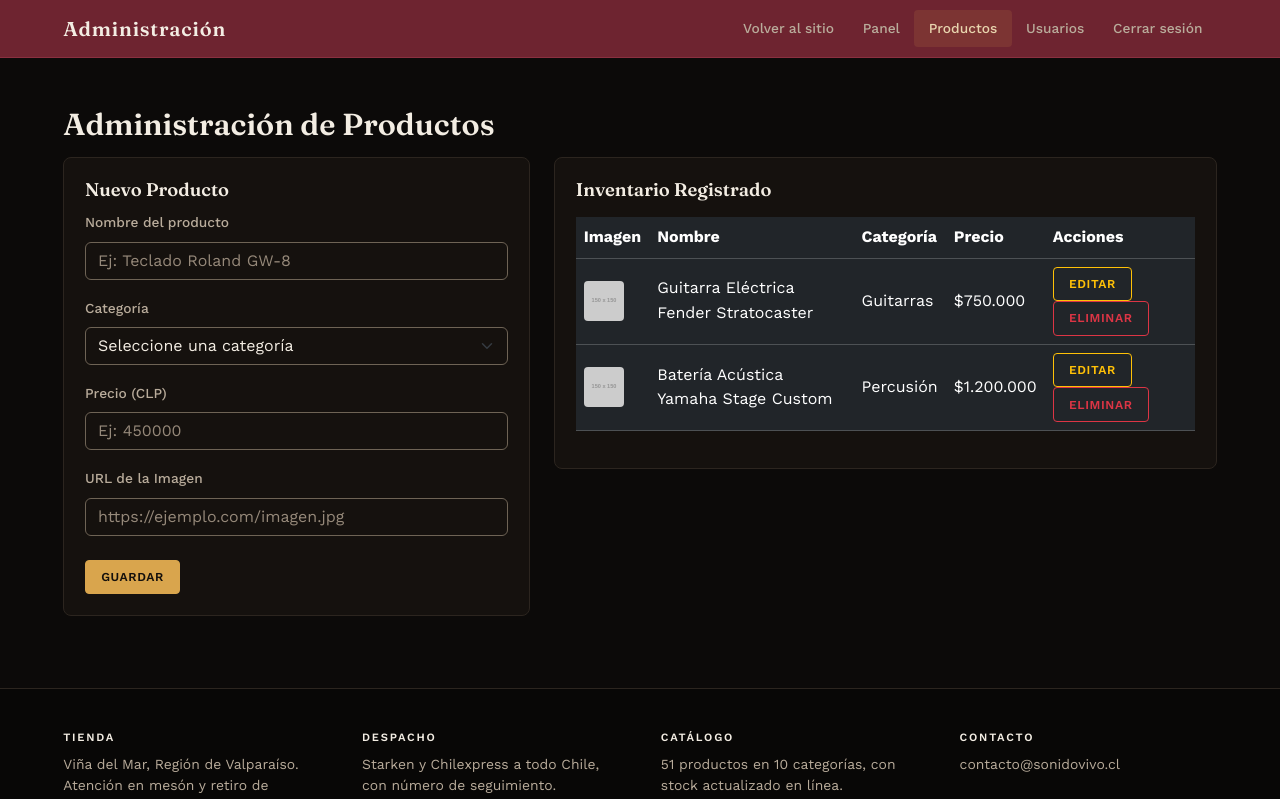
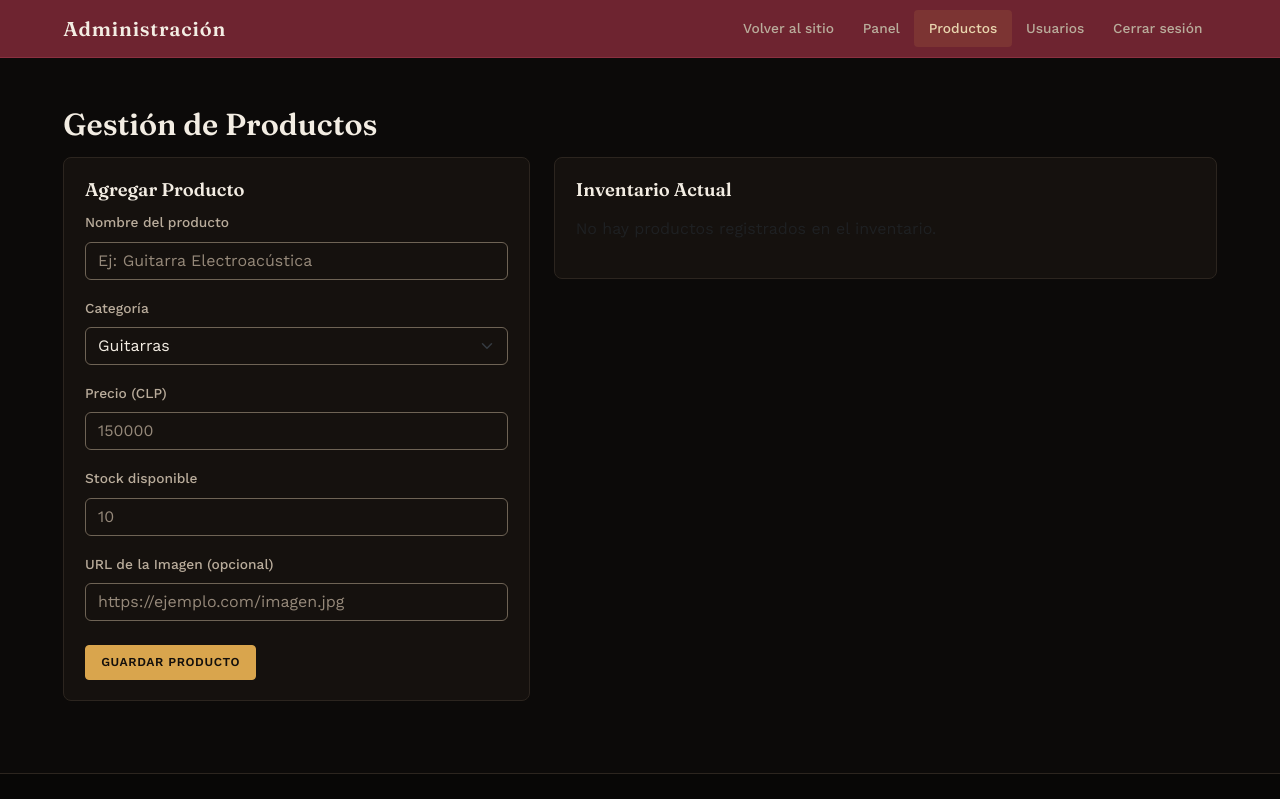
Before and after one commit to Si-Gon/sonido-vivo-2, a React (Vite) app: page /admin/productos in a window 1280 px wide. Shown: the top 799 px of the page. Built offline with nearby package versions, Linux system fonts and the light colour scheme.

Commit message:
refactor: Correccion panel de productos en sesion como administrador

```diff
--- a/src/Paginas/AdminProductos.tsx
+++ b/src/Paginas/AdminProductos.tsx
@@ -3,112 +3,81 @@ import CampoFormulario from "../Componentes/moleculas/CampoFormulario";
 import CampoSeleccion from "../Componentes/moleculas/CampoSeleccion";
 import Boton from "../Componentes/atomos/Boton";
 import Aviso from "../Componentes/atomos/Aviso";
-import { formatearPrecio } from "../utilidades/formato";
 
 interface Producto {
     id: number;
     nombre: string;
     categoria: string;
     precio: number;
+    stock: number;
     imagen: string;
 }
 
-const productosIniciales: Producto[] = [
-    {
-        id: 1,
-        nombre: "Guitarra Eléctrica Fender Stratocaster",
-        categoria: "Guitarras",
-        precio: 750000,
-        imagen: "https://via.placeholder.com/150"
-    },
-    {
-        id: 2,
-        nombre: "Batería Acústica Yamaha Stage Custom",
-        categoria: "Percusión",
-        precio: 1200000,
-        imagen: "https://via.placeholder.com/150"
-    }
-];
+const productosIniciales: Producto[] = [];
 
 function AdminProductos() {
     const [productos, setProductos] = useState<Producto[]>(productosIniciales);
-    const [idEditando, setIdEditando] = useState<number | null>(null);
     const [nombre, setNombre] = useState("");
-    const [categoria, setCategoria] = useState("");
+    const [categoria, setCategoria] = useState("Guitarras");
     const [precio, setPrecio] = useState("");
+    const [stock, setStock] = useState("");
     const [imagen, setImagen] = useState("");
     const [error, setError] = useState("");
     const [aviso, setAviso] = useState("");
 
-    const limpiarFormulario = () => {
-        setIdEditando(null);
-        setNombre("");
-        setCategoria("");
-        setPrecio("");
-        setImagen("");
-        setError("");
-    };
-
-    const handleEditar = (prod: Producto) => {
-        setIdEditando(prod.id);
-        setNombre(prod.nombre);
-        setCategoria(prod.categoria);
-        setPrecio(prod.precio.toString());
-        setImagen(prod.imagen);
-    };
-
-    const handleEliminar = (id: number) => {
-        setProductos(productos.filter((p) => p.id !== id));
-        setAviso("Producto eliminado correctamente.");
-    };
-
-    const handleSubmit = (e: React.FormEvent) => {
+    const handleCrearProducto = (e: React.FormEvent) => {
         e.preventDefault();
         setError("");
 
-        if (!nombre.trim() || !categoria || !precio || !imagen.trim()) {
-            setError("Todos los campos son obligatorios.");
+        if (!nombre.trim() || !categoria.trim() || !precio || !stock) {
+            setError("Todos los campos marcados son obligatorios.");
             return;
         }
 
         const precioNum = Number(precio);
+        const stockNum = Number(stock);
+
         if (isNaN(precioNum) || precioNum <= 0) {
-            setError("Ingrese un precio válido mayor a 0.");
+            setError("El precio debe ser un número positivo.");
             return;
         }
 
-        if (idEditando !== null) {
-            setProductos(
-                productos.map((p) =>
-                    p.id === idEditando
-                        ? { ...p, nombre, categoria, precio: precioNum, imagen }
-                        : p
-                )
-            );
-            setAviso("Producto actualizado con éxito.");
-        } else {
+        if (isNaN(stockNum) || stockNum < 0) {
+            setError("El stock no puede ser negativo.");
+            return;
+        }
+
         const nuevoProducto: Producto = {
             id: Date.now(),
             nombre,
             categoria,
             precio: precioNum,
-                imagen
+            stock: stockNum,
+            imagen: imagen.trim() || "https://via.placeholder.com/150"
         };
+
         setProductos([...productos, nuevoProducto]);
-            setAviso("Producto agregado con éxito.");
-        }
+        setAviso("Producto agregado exitosamente.");
+        setNombre("");
+        setCategoria("Guitarras");
+        setPrecio("");
+        setStock("");
+        setImagen("");
+    };
 
-        limpiarFormulario();
+    const eliminarProducto = (id: number) => {
+        setProductos(productos.filter((p) => p.id !== id));
+        setAviso("Producto eliminado del inventario.");
     };
 
     return (
         <section className="sv-seccion sv-seccion-ancha">
-            <h1>Administración de Productos</h1>
+            <h1>Gestión de Productos</h1>
 
             <div className="row g-4">
                 <div className="col-12 col-lg-5">
-                    <form className="sv-panel" onSubmit={handleSubmit}>
-                        <h3>{idEditando !== null ? "Editar Producto" : "Nuevo Producto"}</h3>
+                    <form className="sv-panel" onSubmit={handleCrearProducto}>
+                        <h3>Agregar Producto</h3>
 
                         {error && <p className="text-danger mb-3">{error}</p>}
 
@@ -117,7 +86,7 @@ function AdminProductos() {
                             tipo="text"
                             nombre="nombre"
                             valor={nombre}
-                            marcador="Ej: Teclado Roland GW-8"
+                            marcador="Ej: Guitarra Electroacústica"
                             alCambiar={setNombre}
                         />
 
@@ -126,12 +95,11 @@ function AdminProductos() {
                             nombre="categoria"
                             valor={categoria}
                             opciones={[
-                                { valor: "", etiqueta: "Seleccione una categoría" },
                                 { valor: "Guitarras", etiqueta: "Guitarras" },
                                 { valor: "Bajos", etiqueta: "Bajos" },
                                 { valor: "Teclados", etiqueta: "Teclados" },
-                                { valor: "Percusión", etiqueta: "Percusión" },
-                                { valor: "Audio", etiqueta: "Audio y Amplificadores" }
+                                { valor: "Baterías", etiqueta: "Baterías" },
+                                { valor: "Accesorios", etiqueta: "Accesorios" }
                             ]}
                             alCambiar={setCategoria}
                         />
@@ -141,12 +109,21 @@ function AdminProductos() {
                             tipo="number"
                             nombre="precio"
                             valor={precio}
-                            marcador="Ej: 450000"
+                            marcador="150000"
                             alCambiar={setPrecio}
                         />
 
                         <CampoFormulario
-                            etiqueta="URL de la Imagen"
+                            etiqueta="Stock disponible"
+                            tipo="number"
+                            nombre="stock"
+                            valor={stock}
+                            marcador="10"
+                            alCambiar={setStock}
+                        />
+
+                        <CampoFormulario
+                            etiqueta="URL de la Imagen (opcional)"
                             tipo="text"
                             nombre="imagen"
                             valor={imagen}
@@ -154,74 +131,50 @@ function AdminProductos() {
                             alCambiar={setImagen}
                         />
 
-                        <div className="d-flex gap-2 mt-4">
-                            <Boton texto={idEditando !== null ? "Actualizar" : "Guardar"} tipo="submit" />
-                            {idEditando !== null && (
-                                <button
-                                    type="button"
-                                    className="btn btn-outline-secondary"
-                                    onClick={limpiarFormulario}
-                                >
-                                    Cancelar
-                                </button>
-                            )}
+                        <div className="mt-4">
+                            <Boton texto="Guardar Producto" tipo="submit" />
                         </div>
                     </form>
                 </div>
 
                 <div className="col-12 col-lg-7">
                     <div className="sv-panel">
-                        <h3>Inventario Registrado</h3>
+                        <h3>Inventario Actual</h3>
+                        {productos.length === 0 ? (
+                            <p className="text-muted mt-3">No hay productos registrados en el inventario.</p>
+                        ) : (
                             <div className="table-responsive mt-3">
                                 <table className="table table-dark table-hover align-middle">
                                     <thead>
                                         <tr>
-                                        <th>Imagen</th>
-                                        <th>Nombre</th>
+                                            <th>Producto</th>
                                             <th>Categoría</th>
                                             <th>Precio</th>
-                                        <th>Acciones</th>
+                                            <th>Stock</th>
+                                            <th>Acción</th>
                                         </tr>
                                     </thead>
                                     <tbody>
                                         {productos.map((prod) => (
                                             <tr key={prod.id}>
-                                            <td>
-                                                <img
-                                                    src={prod.imagen}
-                                                    alt={prod.nombre}
-                                                    style={{ width: "40px", height: "40px", objectFit: "cover", borderRadius: "4px" }}
-                                                />
-                                            </td>
                                                 <td>{prod.nombre}</td>
                                                 <td>{prod.categoria}</td>
-                                            <td>{formatearPrecio(prod.precio)}</td>
+                                                <td>${prod.precio.toLocaleString("es-CL")}</td>
+                                                <td>{prod.stock}</td>
                                                 <td>
                                                     <button
-                                                    className="btn btn-sm btn-outline-warning me-2"
-                                                    onClick={() => handleEditar(prod)}
-                                                >
-                                                    Editar
-                                                </button>
-                                                <button
                                                         className="btn btn-sm btn-outline-danger"
-                                                    onClick={() => handleEliminar(prod.id)}
+                                                        onClick={() => eliminarProducto(prod.id)}
                                                     >
                                                         Eliminar
                                                     </button>
                                                 </td>
                                             </tr>
                                         ))}
-                                    {productos.length === 0 && (
-                                        <tr>
-                                            <td colSpan={5} className="text-center py-3 text-muted">
-                                                No hay productos registrados.
-                                            </td>
-                                        </tr>
-                                    )}
                                     </tbody>
                                 </table>
                             </div>
+                        )}
                     </div>
                 </div>
             </div>
```
Lines whose indentation alone changed are shown as unchanged.
